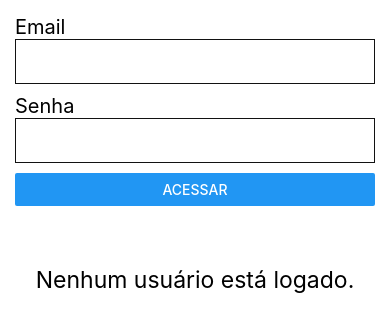
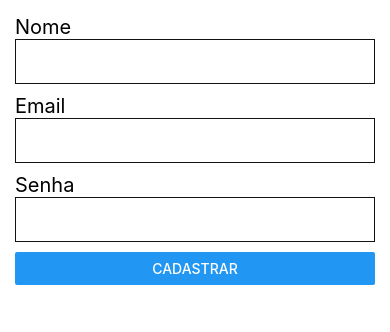
Before and after one commit to LuizFernandoJr9999/myAppFire, a React Native app: screen / in a window 390 px wide. Shown: the top 332 px of the page. Built offline with nearby package versions, Linux system fonts and the light colour scheme.

Commit message:
Aula 73. Matheus - Usando Auth + Database - Concluida.

```diff
--- a/App.js
+++ b/App.js
@@ -13,34 +13,39 @@ import firebase from "./src/firebaseConnection"; // Importe o arquivo de configu
 export default function App() {
   const [email, setEmail] = useState("");
   const [password, setPassword] = useState("");
-  const [user, setUser] = useState("");
+  const [name, setName] = useState("");
 
-  async function logar() {
+  async function cadastrar() {
     await firebase
       .auth()
-      .signInWithEmailAndPassword(email, password)
+      .createUserWithEmailAndPassword(email, password)
       .then((value) => {
-        alert("Bem-vindo: " + value.user.email);
-        setUser(value.user.email);
+        //alert(value.user.uid);
+        firebase.database().ref("usuarios").child(value.user.uid).set({
+          nome: name,
+          email: password,
+        });
+        alert("Usuario criado com Sucesso!");
+        setName("");
+        setEmail("");
+        setPassword("");
       })
       .catch((error) => {
-        alert("Ops algo deu errado!");
-        setUser("");
-        return;
+        alert("Algo deu errado!");
       });
-    setEmail("");
-    setPassword("");
-  }
-
-  async function logout() {
-    await firebase.auth().signOut();
-    setUser("");
-    alert("Deslogado com sucesso!");
   }
 
   return (
     <View style={styles.container}>
+      <Text style={styles.texto}>Nome</Text>
+      <TextInput
+        style={styles.input}
+        underlineColorAndroid="transparent"
+        onChangeText={(texto) => setName(texto)}
+        value={name}
+      />
       <Text style={styles.texto}>Email</Text>
+
       <TextInput
         style={styles.input}
         underlineColorAndroid="transparent"
@@ -56,15 +61,7 @@ export default function App() {
         value={password}
       />
 
-      <Button title="Acessar" onPress={logar} />
-
-      <Text style={styles.resposta}>{user}</Text>
-
-      {user.length > 0 ? (
-        <Button title="Deslogar" onPress={logout} />
-      ) : (
-        <Text style={styles.resposta}>Nenhum usuário está logado.</Text>
-      )}
+      <Button title="Cadastrar" onPress={cadastrar} />
     </View>
   );
 }
```
Also changed, not shown: App - Login.js (+1 -17 lines).
